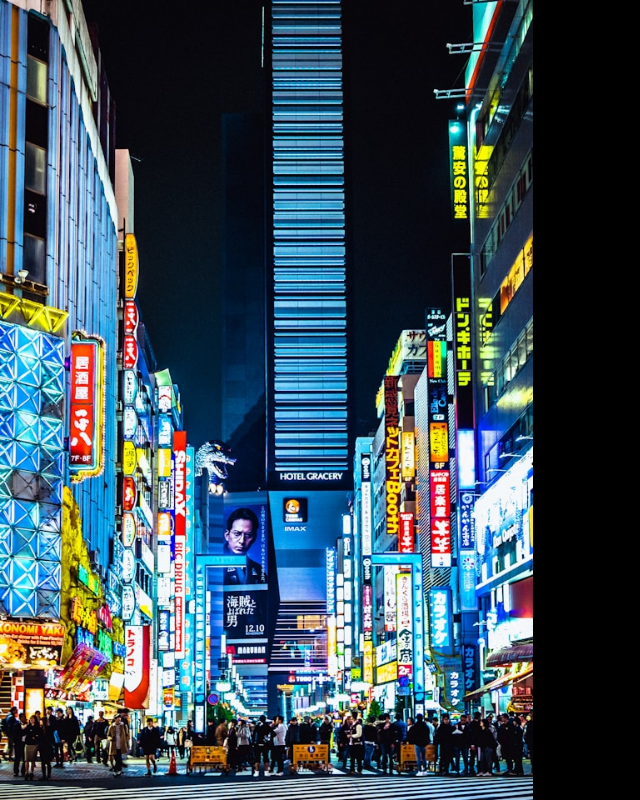
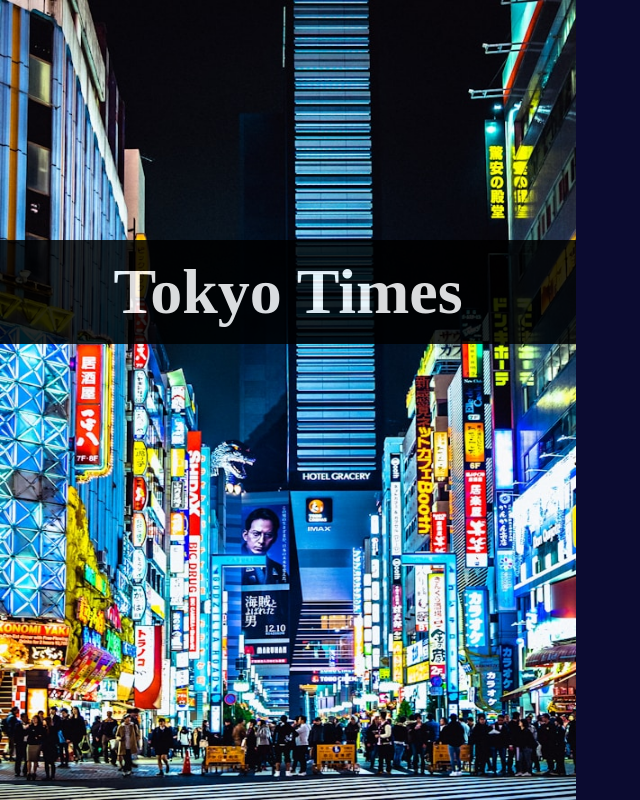
Before and after one commit to dicey44/tokyotimes-sign-up-form, a plain HTML site: page sign-up.html in a window 1280 px wide. Shown: the whole page, without its empty margins (0-640 px from the left). Drawn offline with Linux system fonts and the light colour scheme.

Commit message:
changed background color, added title and styling

```diff
--- a/sign-up.css
+++ b/sign-up.css
@@ -1,14 +1,34 @@
+:root {
+    --main-color: rgb(11, 11, 48);
+}
+
 * {
     /* box-sizing: border-box; */
     margin: 0;
 }
 
 body {
-    background-color: black;
+    background-color: var(--main-color);
+    color: white;
+}
+
+#picture-container {
+    width: clamp(350px, 45%, 600px);
 }
 
 img {
     height: 100vh;
-    border: none;
-    display: flex;
+    width: inherit;
+    position: absolute;
 }
+
+#picture-container div {
+    background-color: black;
+    position: absolute;
+    top: 30vh;
+    width: inherit;
+    text-align: center;
+    padding: 15px 0;
+    font-size: 2rem;
+    opacity: 0.85;
+}
--- a/sign-up.html
+++ b/sign-up.html
@@ -7,6 +7,14 @@
     <link rel="stylesheet" href="sign-up.css" />
 </head>
 <body>
-    <img src="./images/tokyo-night-lights.jpg"
+    <div id="picture-container">
+        <img src="./images/tokyo-night-lights.jpg" />
+        <div>
+            <h1>Tokyo Times</h1>
+        </div>
+        <p>Photo by <a href="https://unsplash.com/@erikeae" target="_blank">Erik Eastman</a> on <a href="https://unsplash.com/" target="_blank">Unsplash</a></p>
+    </div>
+
+
 </body>
 </html>
```
